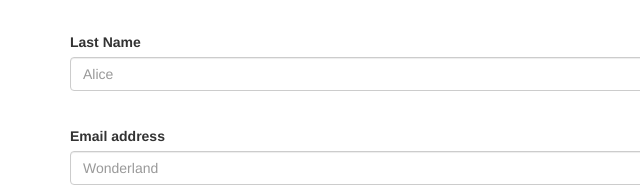
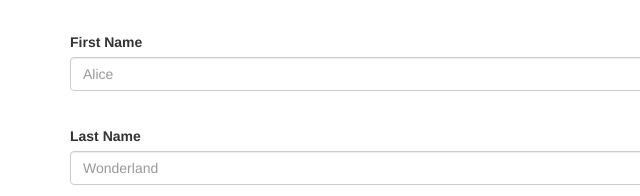
Before and after one commit to subhammittal/mittal-subham-web-dev, a website: page public/assignment/profile.html in a window 1280 px wide. Shown: the part 282-478 px from the top of the page, 0-640 px from the left. Drawn offline with nearby package versions, Linux system fonts and the light colour scheme.

Commit message:
Updated profile page

```diff
--- a/public/assignment/profile.html
+++ b/public/assignment/profile.html
@@ -19,11 +19,11 @@
             <input type="email" class="form-control" id="email" placeholder="Email">
         </div>
         <div class="form-group">
-            <label for="first-name">Last Name</label>
+            <label for="first-name">First Name</label>
             <input type="text" class="form-control" id="first-name" placeholder="Alice">
         </div>
         <div class="form-group">
-            <label for="last-name">Email address</label>
+            <label for="last-name">Last Name</label>
             <input type="text" class="form-control" id="last-name" placeholder="Wonderland">
         </div>
     <a class="btn btn-primary btn-block"
```
